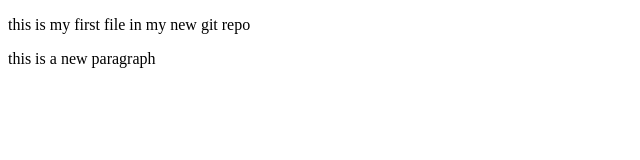
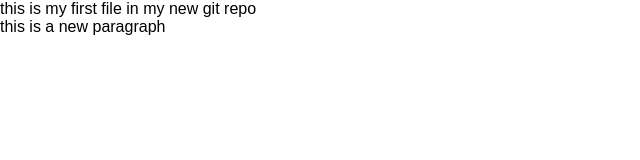
Before and after one commit to Tech-goodat/Tech-goodat.github.io, a plain HTML site: page index.html in a window 1280 px wide. Shown: the whole page, without its empty margins (0-640 px from the left). Drawn offline with Linux system fonts and the light colour scheme.

Commit message:
added a css file

```diff
--- a/index.html
+++ b/index.html
@@ -5,6 +5,7 @@
     <meta http-equiv="X-UA-Compatible" content="IE=edge">
     <meta name="viewport" content="width=device-width, initial-scale=1.0">
     <title>Document</title>
+    <link rel="stylesheet" href="style.css">
 </head>
 <body>
     <p>this is my first file in my new git repo</p>
--- /dev/null
+++ b/style.css
@@ -0,0 +1,5 @@
+*{
+    padding:0;
+    margin:0;
+    font-family:sans-serif;
+}
```
